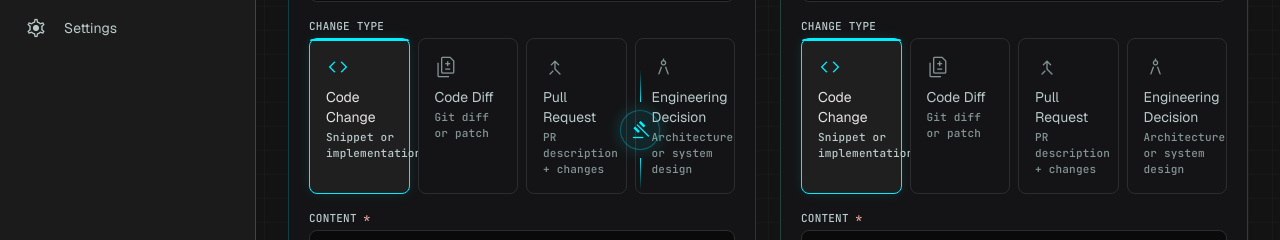
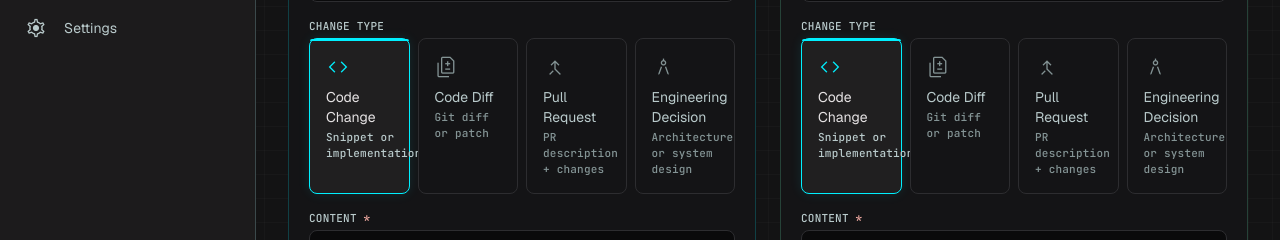
Before and after one commit to Keerthana-G-Pillai/Verdict, a Next.js app: page /simulations in a window 1280 px wide. Shown: the part 330-570 px from the top of the page. Built offline with nearby package versions, Linux system fonts and the light colour scheme; no server answers.

Commit message:
style: remove desktop connector element between panels

```diff
--- a/src/app/simulations/page.tsx
+++ b/src/app/simulations/page.tsx
@@ -264,20 +264,6 @@ export default function SimulationsPage() {
             error={errors.a}
           />
 
-          {/* Connector — desktop only */}
-          <div className="hidden xl:flex items-center justify-center absolute left-1/2 -translate-x-1/2 self-center z-10 pointer-events-none" style={{ top: "50%" }}>
-            <div className="flex flex-col items-center gap-2">
-              <div className="w-[1px] h-8" style={{ background: "linear-gradient(to bottom, transparent, #00f0ff)" }} />
-              <div
-                className="w-10 h-10 rounded-full flex items-center justify-center"
-                style={{ backgroundColor: "rgba(0,240,255,0.08)", border: "1px solid rgba(0,240,255,0.3)", boxShadow: "0 0 16px rgba(0,240,255,0.2)" }}
-              >
-                <span className="material-symbols-outlined text-primary-container text-[18px]">gavel</span>
-              </div>
-              <div className="w-[1px] h-8" style={{ background: "linear-gradient(to bottom, #00f0ff, transparent)" }} />
-            </div>
-          </div>
-
           <ChangePanelForm
             panel={panelB}
             onChange={(u) => { setPanelB((p) => ({ ...p, ...u })); setErrors((e) => ({ ...e, b: undefined })); }}
```
